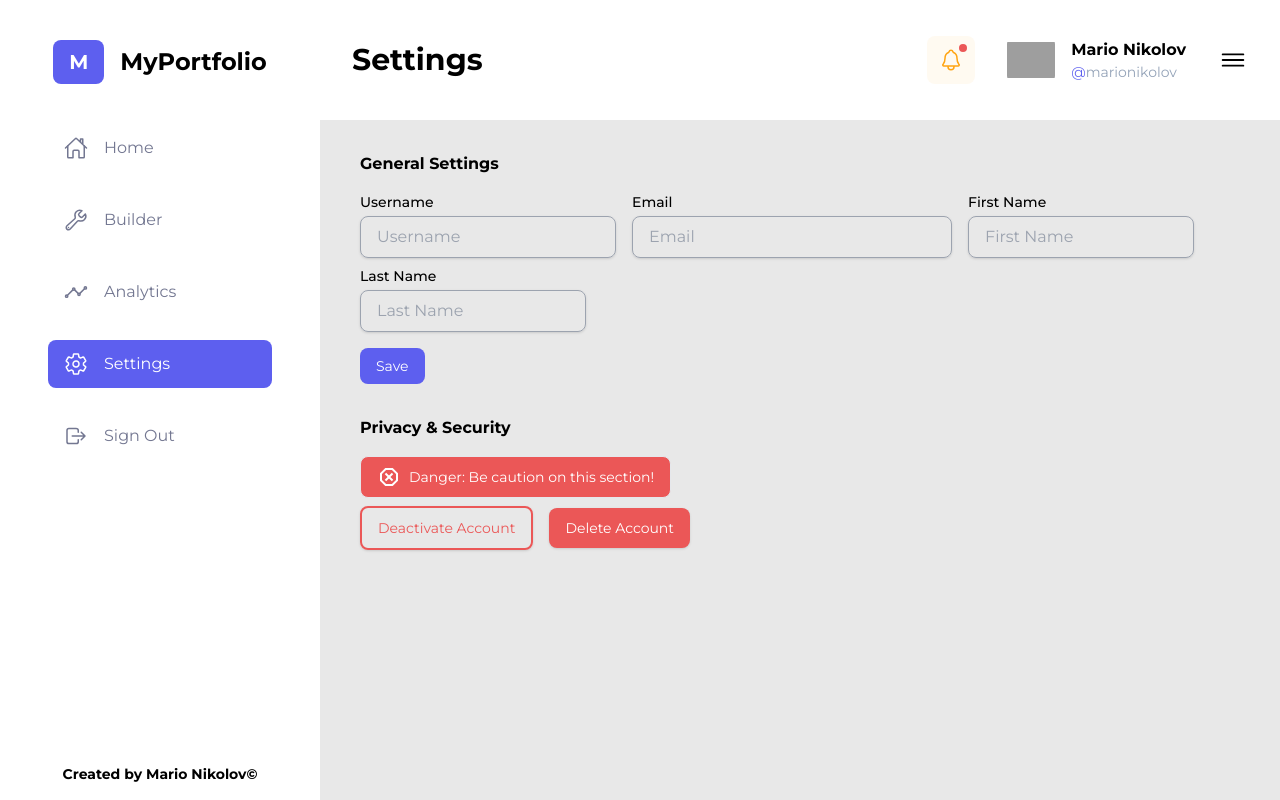
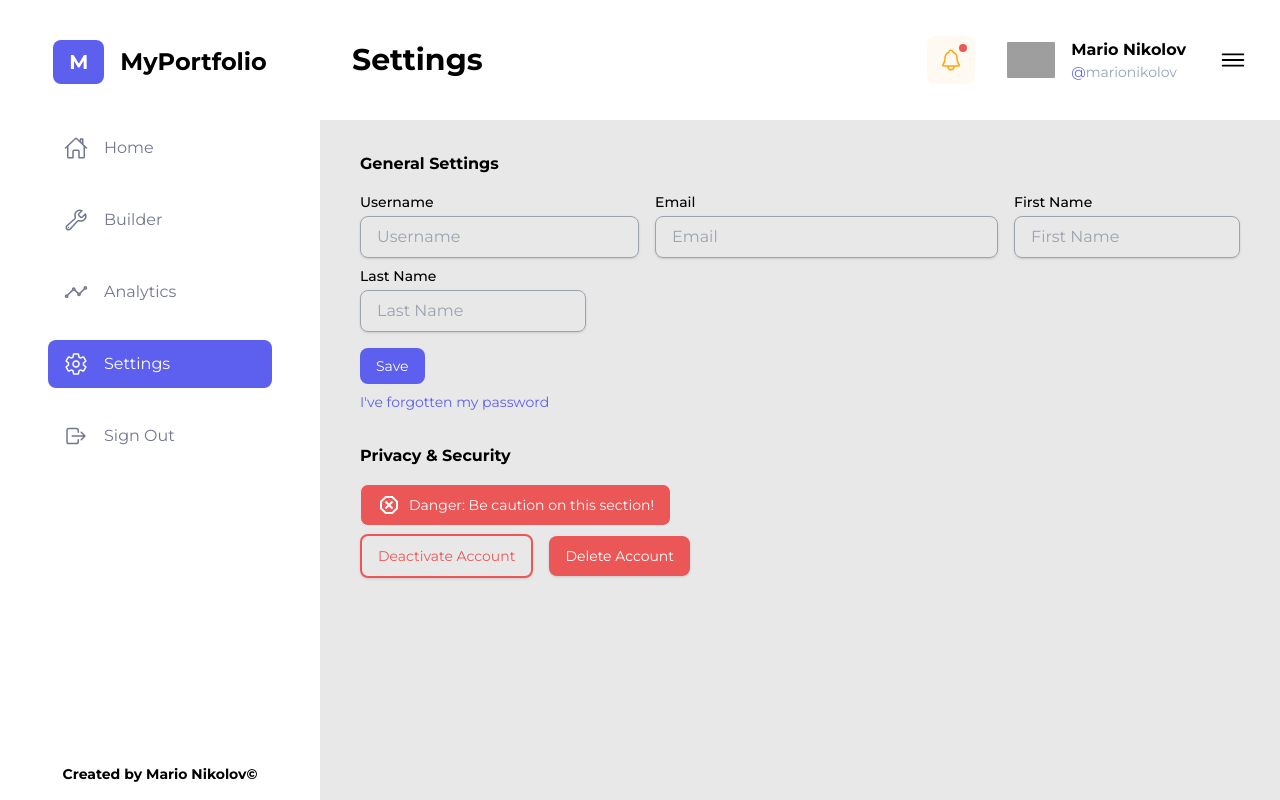
Before and after one commit to marionikolov17/Portfolio-Builder, a React (Vite) app in the folder client/: page /settings in a window 1280 px wide. Built offline with nearby package versions, Linux system fonts and the light colour scheme; grey boxes are pictures that could not be loaded.

Commit message:
Make general settings section responsive

```diff
--- a/client/src/pages/Settings/Settings.jsx
+++ b/client/src/pages/Settings/Settings.jsx
@@ -1,5 +1,7 @@
+/* eslint-disable react/no-unescaped-entities */
 import { MdOutlineDangerous } from "react-icons/md";
 import TopBar from "../../shared/components/TopBar/TopBar";
+import { Link } from "react-router-dom";
 
 export default function Settings() {
     return (
@@ -12,7 +14,7 @@ export default function Settings() {
                         <h4 className="font-bold">General Settings</h4>
                         <div className="mt-4 flex flex-wrap gap-x-4 gap-y-2">
                             {/* Username input */}
-                            <div className="w-64">
+                            <div className="w-64 grow">
                                 <label htmlFor="username" className="block text-sm font-medium">Username</label>
                                 <input
                                     type="text"
@@ -22,7 +24,7 @@ export default function Settings() {
                                 />
                             </div>
                             {/* Email input */}
-                            <div className="w-80">
+                            <div className="w-80 grow">
                                 <label htmlFor="email" className="block text-sm font-medium">Email</label>
                                 <input
                                     type="email"
@@ -32,23 +34,23 @@ export default function Settings() {
                                 />
                             </div>
                             {/* First Name input */}
-                            <div>
+                            <div className="grow sm:grow-0">
                                 <label htmlFor="firstName" className="block text-sm font-medium">First Name</label>
                                 <input
                                     type="text"
                                     placeholder="First Name"
                                     id="firstName"
-                                    className="py-2 px-4 rounded-lg shadow outline-none mt-1 bg-transparent border border-gray-400 transition duration-300 focus:ring-2 focus:ring-primaryBlue"
+                                    className="py-2 px-4 rounded-lg w-full shadow outline-none mt-1 bg-transparent border border-gray-400 transition duration-300 focus:ring-2 focus:ring-primaryBlue"
                                 />
                             </div>
                             {/* Last Name input */}
-                            <div>
+                            <div className="grow sm:grow-0">
                                 <label htmlFor="lastName" className="block text-sm font-medium">Last Name</label>
                                 <input
                                     type="text"
                                     placeholder="Last Name"
                                     id="lastName"
-                                    className="py-2 px-4 rounded-lg shadow outline-none mt-1 bg-transparent border border-gray-400 transition duration-300 focus:ring-2 focus:ring-primaryBlue"
+                                    className="py-2 px-4 rounded-lg w-full shadow outline-none mt-1 bg-transparent border border-gray-400 transition duration-300 focus:ring-2 focus:ring-primaryBlue"
                                 />
                             </div>
                         </div>
@@ -57,13 +59,14 @@ export default function Settings() {
                             className="w-max mt-4 py-2 px-4 bg-primaryBlue text-white rounded-lg text-sm transition duration-300 focus:ring-2 focus:ring-primaryBlue"
                         >Save</button>
                     </form>
+                    <Link className="text-sm block mt-2 text-primaryBlue">I've forgotten my password</Link>
                     {/* Privacy & Security section */}
                     <h4 className="font-bold mt-8">Privacy & Security</h4>
                     <div className="mt-4 px-4 flex flex-wrap max-w-full sm:max-w-max mb-1 items-center py-2 border text-sm bg-strongRed me-2 rounded-lg text-white">
                         <MdOutlineDangerous className="me-2 text-2xl"/>
                         Danger: Be caution on this section!
                     </div>
-                    <div className="flex flex-wrap gap-x-4 items-center mt-2">
+                    <div className="flex flex-wrap gap-x-4 items-center mt-2 sm:justify-start justify-center">
                         <button className="py-2.5 px-4 rounded-lg text-sm border-2 border-strongRed text-strongRed shadow transition duration-300 focus:ring-2 focus:ring-strongRed">
                             Deactivate Account
                         </button>
```
